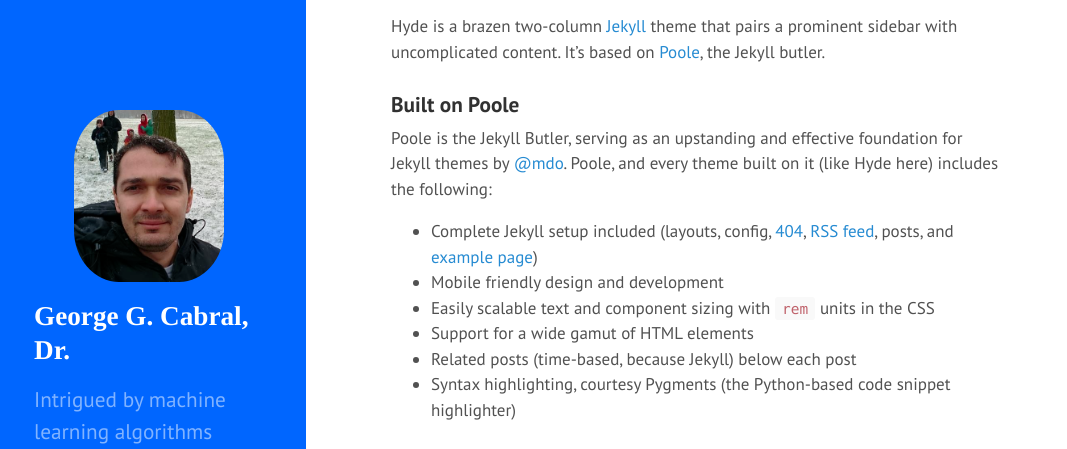
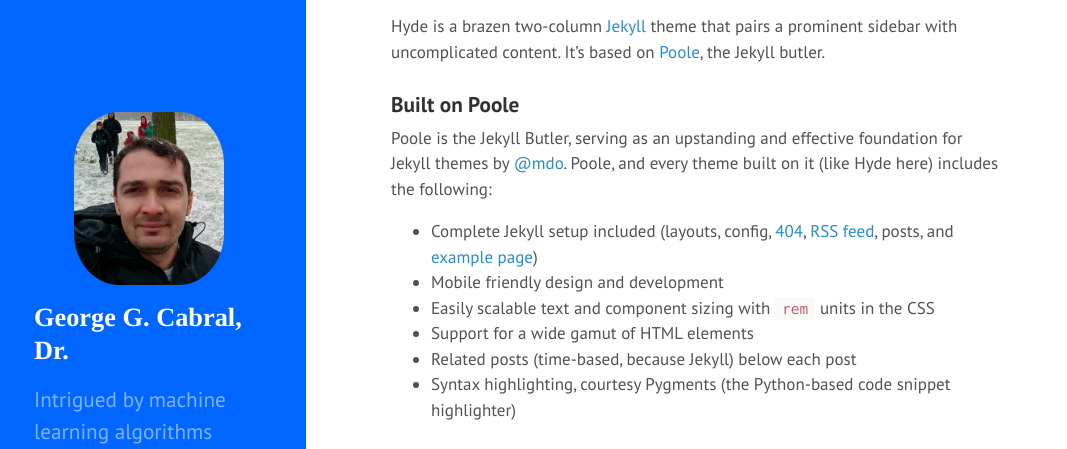
Before and after one commit to geocabral/geocabral.github.io, a Jekyll site: the page built from index.html, in a window 1280 px wide. Shown: the part 139-588 px from the top of the page, without its empty margins (0-1067 px from the left). Built offline with Jekyll 4.4.1, drawn with Linux system fonts in a browser that asks for light colours; Markdown is read by kramdown in place of the engine named in the settings; the list of posts is cut into pages by our own code.

Commit message:
Update hyde.css

```diff
--- a/public/css/hyde.css
+++ b/public/css/hyde.css
@@ -86,7 +86,7 @@ img.rounded-corners {
   color: #fff;
   margin-top: 0;
   font-family: "Times";
-  font-size: 1.6rem;
+  font-size: 1.55rem;
 }
 
 /* Sidebar nav */
```
